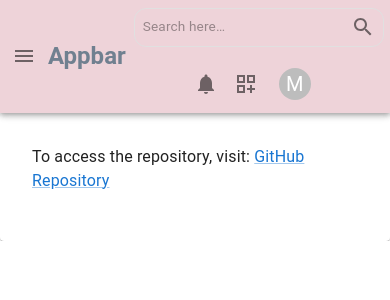
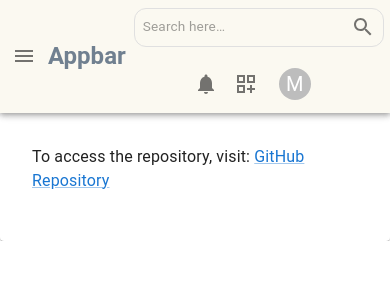
Before and after one commit to owaisezarger/app-layout-appbar-drawer-react-ts-mui, a React (Vite) app: page / in a window 390 px wide. Shown: the top 300 px of the page. Built offline with nearby package versions, Linux system fonts and the light colour scheme.

Commit message:
mobile appbar color change

```diff
--- a/src/components/layout/subComponents/appbar/MobileAppbar.tsx
+++ b/src/components/layout/subComponents/appbar/MobileAppbar.tsx
@@ -19,7 +19,7 @@ const MobileNavbar: React.FC<MobileNavbarProps> = ({
   return (
     <AppBar
       sx={{
-        bgcolor: "#EED3D9",
+        bgcolor: "#FBF9F1",
         position: { xs: "relative", sm: "sticky" },
       }}
     >
```
